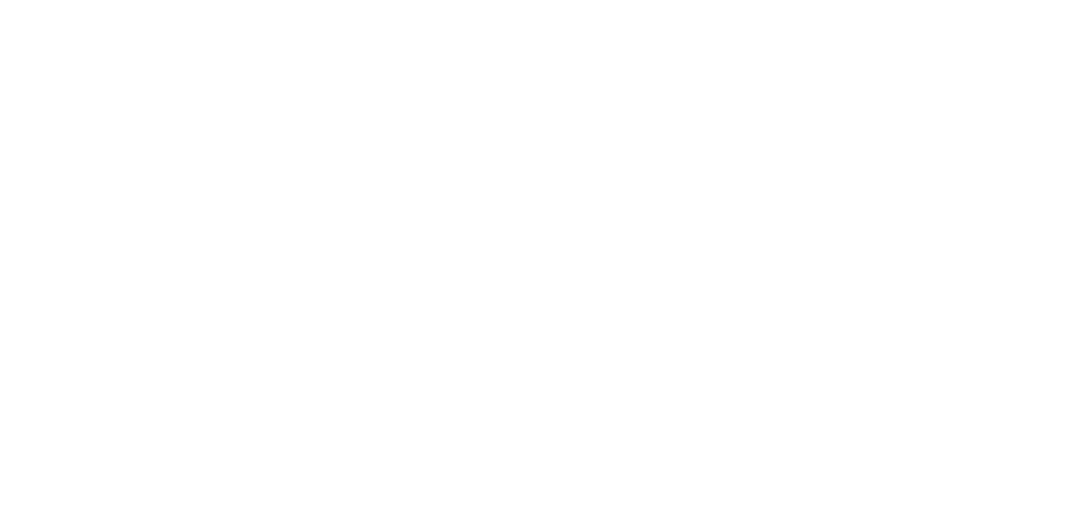
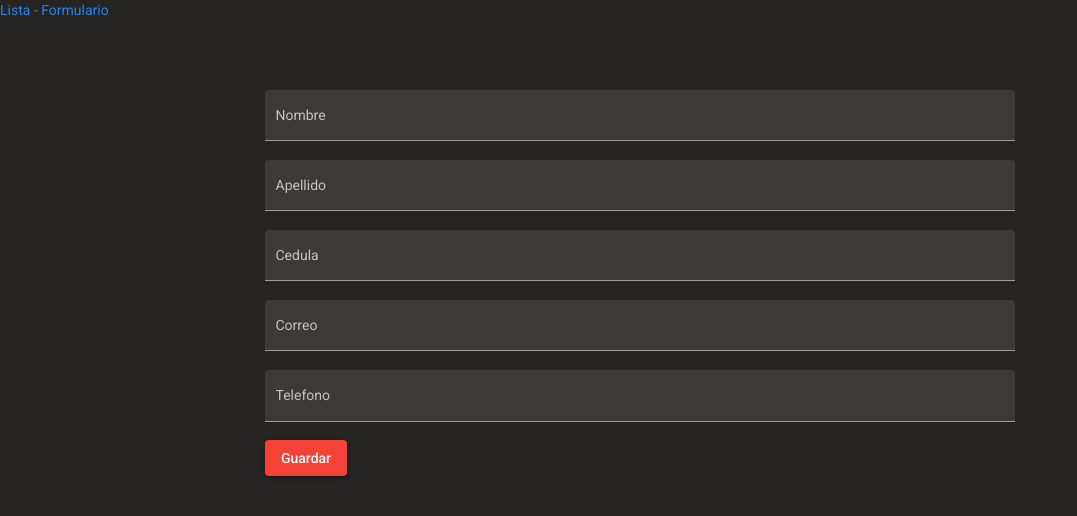
Before and after one commit to tauronro/prueba-insoftar, an Angular app: page /form in a window 1280 px wide. Before the commit this address led to /. Shown: the top 516 px of the page, without its empty margins (0-1077 px from the left). Built offline with nearby package versions, Linux system fonts and the light colour scheme.

Commit message:
Creacion rutas e interfaz del formulario

```diff
--- a/src/app/app-routing.module.ts
+++ b/src/app/app-routing.module.ts
@@ -1,10 +1,15 @@
 import { NgModule } from '@angular/core';
 import { RouterModule, Routes } from '@angular/router';
 
-const routes: Routes = [];
+const routes: Routes = [
+  {
+    path: '',
+    loadChildren: () => import('./user/user.module').then((m) => m.UserModule),
+  },
+];
 
 @NgModule({
   imports: [RouterModule.forRoot(routes)],
-  exports: [RouterModule]
+  exports: [RouterModule],
 })
-export class AppRoutingModule { }
+export class AppRoutingModule {}
--- a/src/app/app.component.html
+++ b/src/app/app.component.html
@@ -1 +1,6 @@
+<div>
+    <a routerLink="/list" >Lista</a>
+    -
+    <a routerLink="/form">Formulario</a>
+</div>
 <router-outlet></router-outlet>
--- /dev/null
+++ b/src/app/user/components/form/form.component.html
@@ -0,0 +1,25 @@
+<div class="uk-section uk-container uk-container-xsmall">
+  <form action="">
+    <mat-form-field class="uk-width-1-1" appearance="fill">
+      <mat-label>Nombre</mat-label>
+      <input matInput />
+    </mat-form-field>
+    <mat-form-field class="uk-width-1-1" appearance="fill">
+      <mat-label>Apellido</mat-label>
+      <input matInput />
+    </mat-form-field>
+    <mat-form-field class="uk-width-1-1" appearance="fill">
+      <mat-label>Cedula</mat-label>
+      <input matInput />
+    </mat-form-field>
+    <mat-form-field class="uk-width-1-1" appearance="fill">
+      <mat-label>Correo</mat-label>
+      <input type="email" matInput />
+    </mat-form-field>
+    <mat-form-field class="uk-width-1-1" appearance="fill">
+      <mat-label>Telefono</mat-label>
+      <input type="tel" matInput />
+    </mat-form-field>
+    <button mat-raised-button color="warn">Guardar</button>
+  </form>
+</div>
--- /dev/null
+++ b/src/app/user/components/form/form.component.ts
@@ -0,0 +1,15 @@
+import { Component, OnInit } from '@angular/core';
+
+@Component({
+  selector: 'app-form',
+  templateUrl: './form.component.html',
+  styleUrls: ['./form.component.scss']
+})
+export class FormComponent implements OnInit {
+
+  constructor() { }
+
+  ngOnInit(): void {
+  }
+
+}
--- /dev/null
+++ b/src/app/user/components/list/list.component.html
@@ -0,0 +1 @@
+<p>list works!</p>
--- /dev/null
+++ b/src/app/user/components/list/list.component.ts
@@ -0,0 +1,15 @@
+import { Component, OnInit } from '@angular/core';
+
+@Component({
+  selector: 'app-list',
+  templateUrl: './list.component.html',
+  styleUrls: ['./list.component.scss']
+})
+export class ListComponent implements OnInit {
+
+  constructor() { }
+
+  ngOnInit(): void {
+  }
+
+}
--- a/src/index.html
+++ b/src/index.html
@@ -1,16 +1,28 @@
-<!doctype html>
+<!DOCTYPE html>
 <html lang="en">
   <head>
-  <meta charset="utf-8">
+    <meta charset="utf-8" />
     <title>PruebaInsoftar</title>
-  <base href="/">
-  <meta name="viewport" content="width=device-width, initial-scale=1">
-  <link rel="icon" type="image/x-icon" href="favicon.ico">
-  <link rel="preconnect" href="https://fonts.gstatic.com">
-  <link href="https://fonts.googleapis.com/css2?family=Roboto:wght@300;400;500&display=swap" rel="stylesheet">
-  <link href="https://fonts.googleapis.com/icon?family=Material+Icons" rel="stylesheet">
+    <base href="/" />
+    <meta name="viewport" content="width=device-width, initial-scale=1" />
+    <link rel="icon" type="image/x-icon" href="favicon.ico" />
+    <link rel="preconnect" href="https://fonts.gstatic.com" />
+    <link
+      href="https://fonts.googleapis.com/css2?family=Roboto:wght@300;400;500&display=swap"
+      rel="stylesheet"
+    />
+    <link
+      href="https://fonts.googleapis.com/icon?family=Material+Icons"
+      rel="stylesheet"
+    />
+    <link
+      rel="stylesheet"
+      href="https://cdn.jsdelivr.net/npm/uikit@3.6.22/dist/css/uikit.min.css"
+    />
   </head>
   <body class="mat-typography">
     <app-root></app-root>
+    <script src="https://cdn.jsdelivr.net/npm/uikit@3.6.22/dist/js/uikit.min.js"></script>
+    <script src="https://cdn.jsdelivr.net/npm/uikit@3.6.22/dist/js/uikit-icons.min.js"></script>
   </body>
 </html>
--- a/src/styles.scss
+++ b/src/styles.scss
@@ -1,4 +1,4 @@
 /* You can add global styles to this file, and also import other style files */
 
-html, body { height: 100%; }
+html, body { height: 100%; background-color: rgba(32, 28, 28, 0.829);}
 body { margin: 0; font-family: Roboto, "Helvetica Neue", sans-serif; }
```
Also changed, not shown: src/app/user/user-routing.module.ts (added, +29 -0 lines), src/app/user/user.module.ts (added, +26 -0 lines), src/app/user/components/form/form.component.scss (added), src/app/user/components/list/list.component.scss (added), 2 other files (tests, documents, lock files or other folders). Lines whose indentation alone changed are shown as unchanged.
